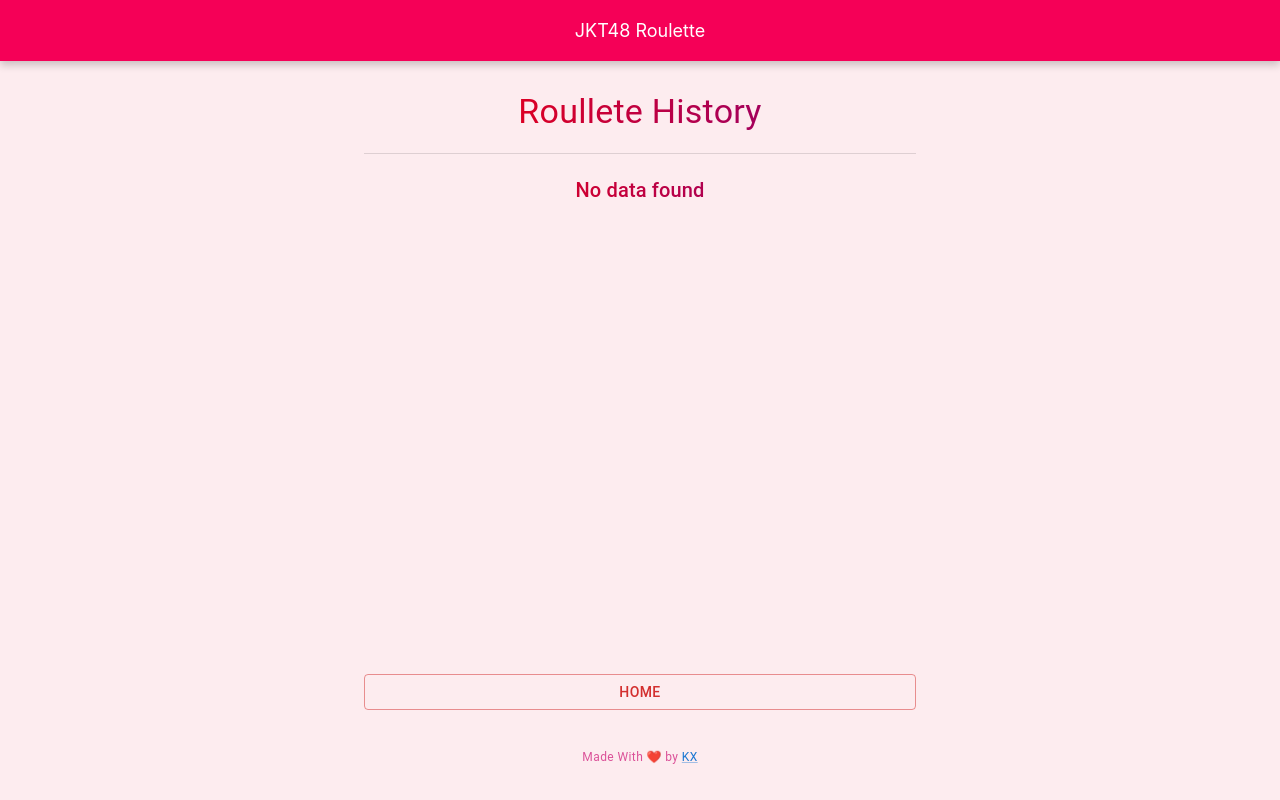
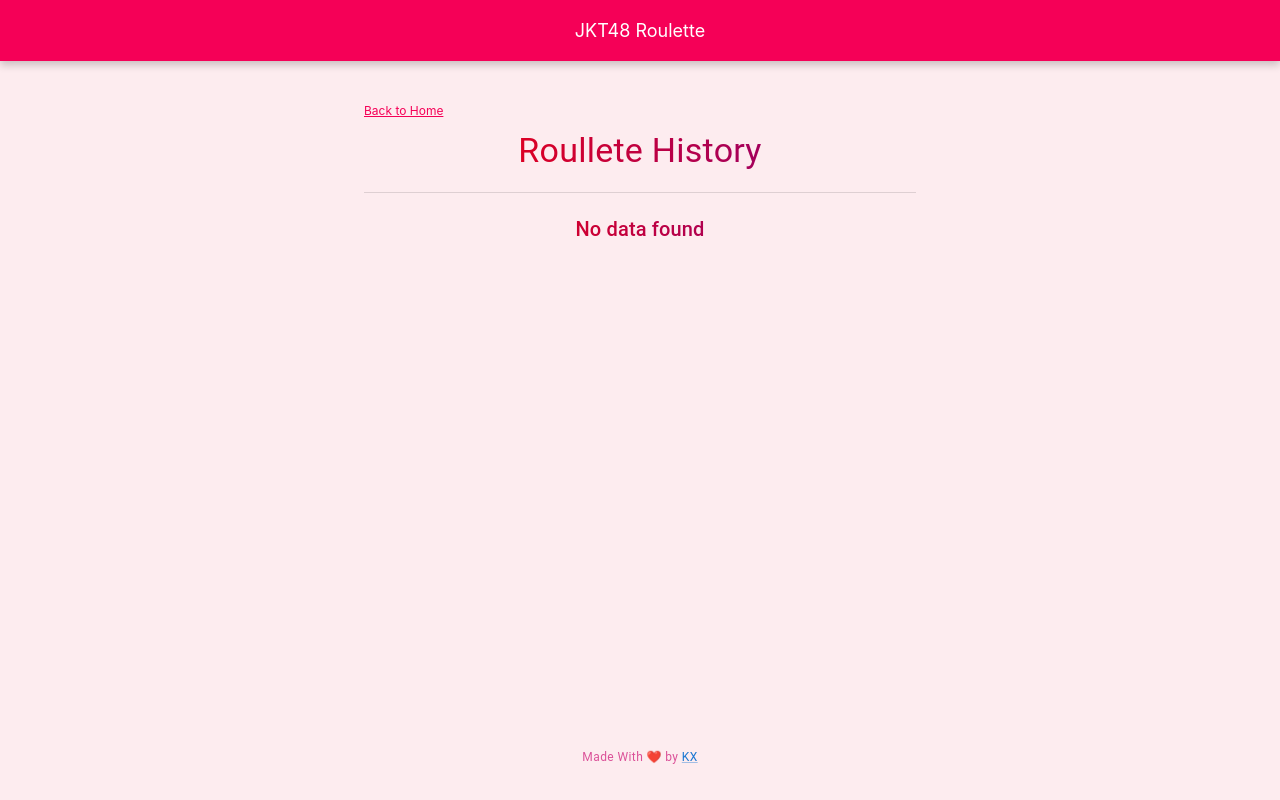
Before and after one commit to rksrbbn/j-roulette, a React (Create React App) app: page /gallery in a window 1280 px wide. Built offline with nearby package versions, Linux system fonts and the light colour scheme.

Commit message:
ui improvement

```diff
--- a/src/pages/roulette/gallery.js
+++ b/src/pages/roulette/gallery.js
@@ -1,5 +1,5 @@
 import {useState, useEffect} from 'react';
-import { Container, Typography, Divider, Grid, Avatar, Badge, Button } from "@mui/material";
+import { Container, Typography, Divider, Grid, Avatar, Badge } from "@mui/material";
 import FooterApp from "../../components/FooterApp";
 import HeaderApp from "../../components/HeaderApp";
 import { getHistory } from "../../db";
@@ -44,13 +44,14 @@
         <div className='container' style={{ backgroundColor: '#FDECEF', minHeight: '100vh', marginTop: 0, display: 'flex', flexDirection: 'column', alignItems: 'center' }}>
         <HeaderApp />
             <Container className="App" maxWidth="sm" style={{ textAlign: 'center', marginTop:'30px' }}>
+            <p style={{ textDecoration: 'underline', cursor: 'pointer', color: '#f50057', fontSize: '12px', textAlign: 'left' }} onClick={() => navigate('/')}>Back to Home</p>
                 <Typography variant='h4' style={{ background: 'linear-gradient(to right, red, purple)', WebkitBackgroundClip: 'text', WebkitTextFillColor: 'transparent', marginBottom:'20px' }}>
                    Roullete History
                 </Typography>
                 <Divider/>
 
                 {memberList.length > 0 ?
-                <Grid container spacing={2} justifyContent="center" style={{ marginTop: '20px', fontSize: { xs: '10px', sm: '12px', md: '14px', lg: '16px' }, height: '500px', overflow: 'auto' }}>
+                <Grid container spacing={2} justifyContent="center" style={{ marginTop: '20px', fontSize: { xs: '10px', sm: '12px', md: '14px', lg: '16px' }, overflowY: 'auto' }}>
                         {memberList.map((member, index) => (
                         <Grid item xs={3} sm={3} md={3} lg={3} key={member.name} style={{ display: 'flex', flexDirection: 'column', alignItems: 'center', position: 'relative' }}>
                           <Badge badgeContent={'X'+member.count} color="error" anchorOrigin={{
@@ -76,12 +77,10 @@
                     ))}
                 </Grid>
                 :
-                <div style={{ marginTop: '20px', height:'500px' }}>
+                <div style={{ marginTop: '20px' }}>
                     <Typography variant='h6' style={{ background: 'linear-gradient(to right, red, purple)', WebkitBackgroundClip: 'text', WebkitTextFillColor: 'transparent' }}>No data found</Typography>
                 </div>
                 }
-
-                <Button fullWidth variant='outlined' color='error' onClick={() => navigate('/')}>HOME</Button>
             </Container>
         <FooterApp/>
         </div>
```
